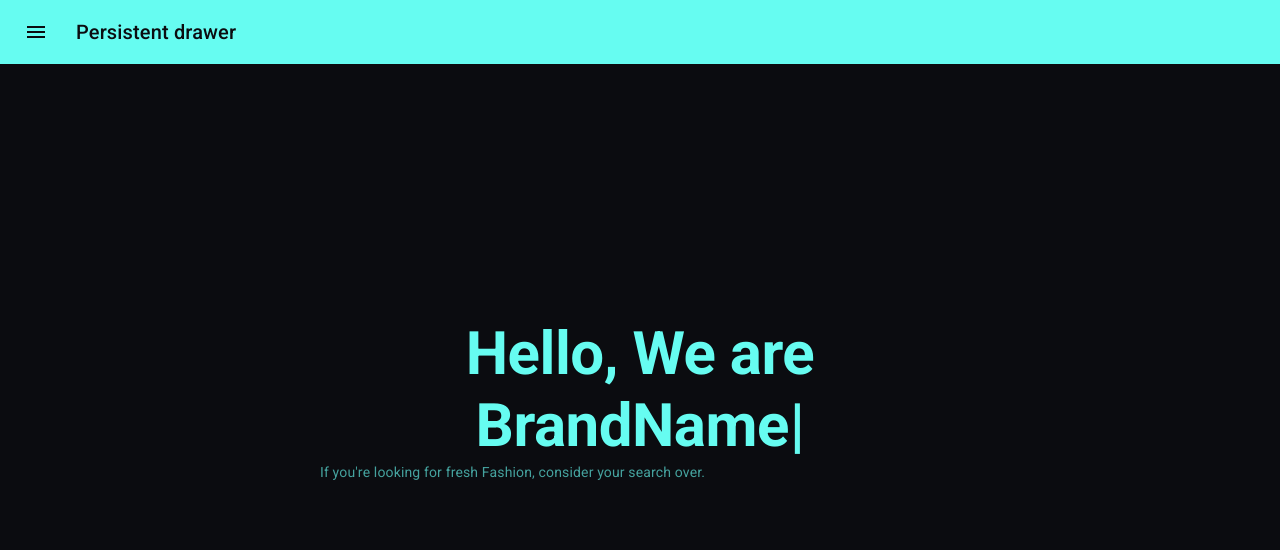
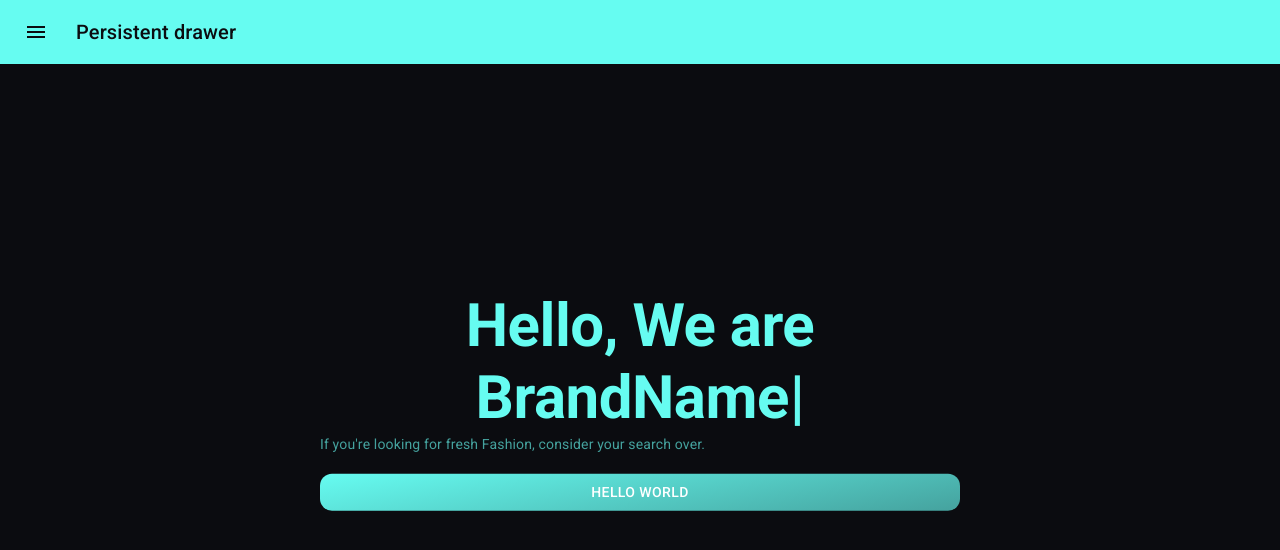
Before and after one commit to muskanvaswan/next-material-ui, a Next.js app: page / in a window 1280 px wide. Shown: the top 550 px of the page. Built offline with nearby package versions, Linux system fonts and the light colour scheme.

Commit message:
adding button to banner

```diff
--- a/src/components/Index/Banner.js
+++ b/src/components/Index/Banner.js
@@ -1,4 +1,5 @@
 import Typography from '@material-ui/core/Typography'
+import Button from '@material-ui/core/Button'
 
 
 import { makeStyles } from '@material-ui/core/styles'
@@ -12,6 +13,23 @@ const useStyles = makeStyles((theme) => ({
   },
   title:{
     fontWeight: 'bold',
+  },
+  gradButton: {
+    background: `
+      linear-gradient(
+        170deg,
+        ${theme.palette.primary.main},
+        ${theme.palette.secondary.main}
+      )
+    `,
+    marginTop: '20px',
+
+
+    // Unrelated styles:
+    color: 'white',
+    borderRadius: 12,
+    transition: `${theme.palette.primary.main} 1000ms linear, ${theme.palette.secondary.main}
+      1000ms linear, ${theme.palette.background.paper} 1000ms linear`
   }
 }));
 
@@ -35,7 +53,11 @@ export default function Banner(){
         }}
       />
     </Typography>
-    <Typography variant="p" align="center" color="secondary">If you're looking for fresh Fashion, consider your search over.</Typography>
+    <Typography variant="p" align="center" color="secondary" >If you're looking for fresh Fashion, consider your search over.</Typography>
+    <br/>
+    <Button className={classes.gradButton} component="div" align="center" fullWidth>
+      Hello World
+    </Button>
 
     </div>
 
```
